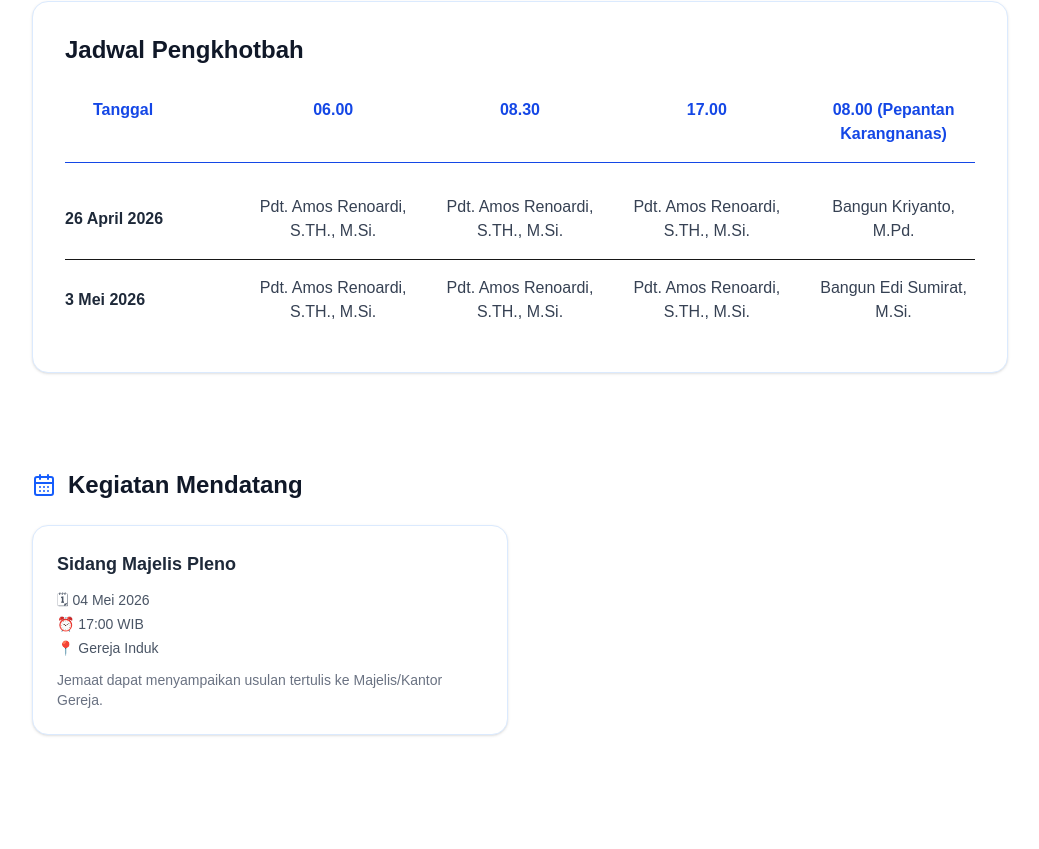
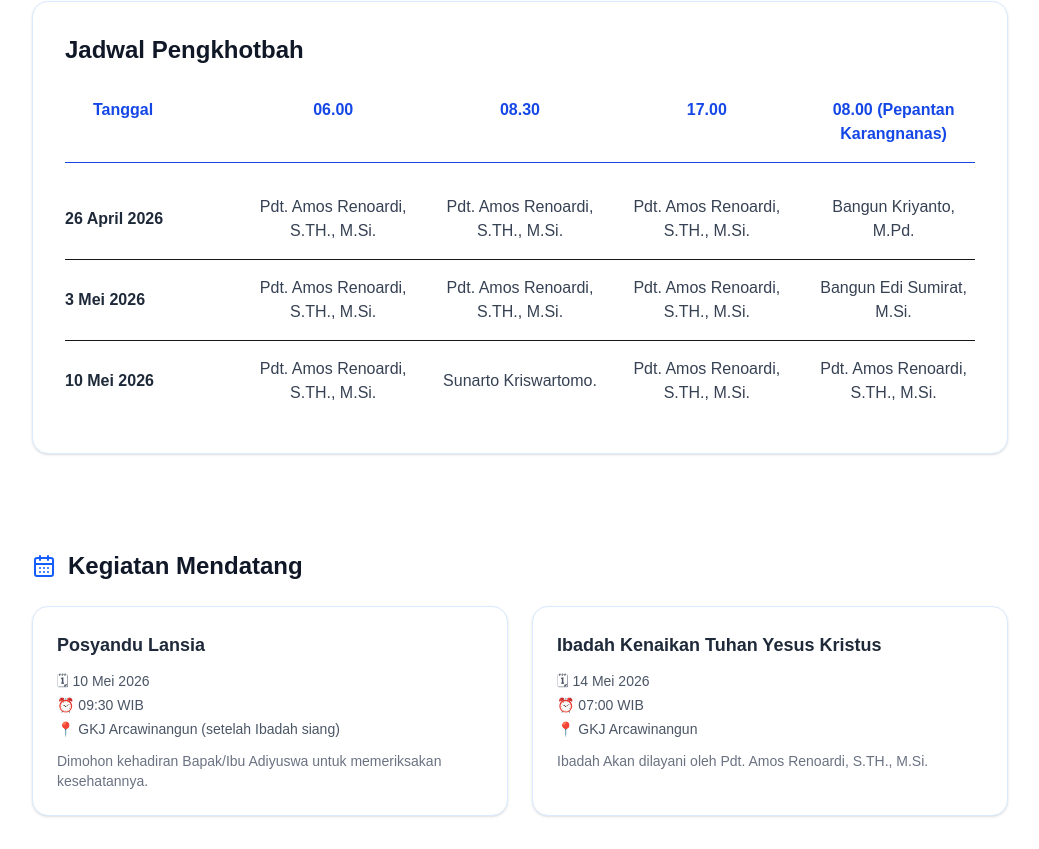
Before and after one commit to jeanAlexsander/gkj-arcawinangun, a Next.js app: page /pengumuman in a window 1280 px wide. Shown: the part 691-1540 px from the top of the page, without its empty margins (120-1159 px from the left). Built offline with nearby package versions, Linux system fonts and the light colour scheme.

Commit message:
update pengumuman kegiatan mendatang, jadwal khotbah and update struktur organisasi on tentang page

```diff
--- a/src/app/page.js
+++ b/src/app/page.js
@@ -105,7 +105,7 @@ export default function Home() {
               Kabupaten Banyumas. Merupakan bagian dari GKJ Klasis Banyumas
               Utara dimana GKJ sendiri merupakan sebuah sinode gereja yang
               berkantor di Salatiga. Sinode GKJ merupakan bagian dari
-              persekutuan-persekutuan di Indonesia (PGI).
+              Persekutuan-persekutuan Gereja di Indonesia (PGI).
             </p>
 
             <Link
--- a/src/app/pengumuman/page.js
+++ b/src/app/pengumuman/page.js
@@ -14,14 +14,20 @@ export default function PengumumanPage() {
   ];
   const kegiatanMendatang = [
     {
-      title: "Sidang Majelis Pleno",
-      date: "04 Mei 2026",
-      time: "17:00 WIB",
-      location: "Gereja Induk",
+      title: "Posyandu Lansia",
+      date: "10 Mei 2026",
+      time: "09:30 WIB",
+      location: "GKJ Arcawinangun (setelah Ibadah siang)",
       description:
-        "Jemaat dapat menyampaikan usulan tertulis ke Majelis/Kantor Gereja.",
+        "Dimohon kehadiran Bapak/Ibu Adiyuswa untuk memeriksakan kesehatannya.",
     },
-    // { title: "Perayaan Paskah", date: "31 Maret 2026" },
+    {
+      title: "Ibadah Kenaikan Tuhan Yesus Kristus",
+      date: "14 Mei 2026",
+      time: "07:00 WIB",
+      location: "GKJ Arcawinangun",
+      description: "Ibadah Akan dilayani oleh Pdt. Amos Renoardi, S.TH., M.Si.",
+    },
   ];
   return (
     <main className="bg-white space-y-24">
@@ -114,6 +120,15 @@ export default function PengumumanPage() {
                       "Bangun Edi Sumirat, M.Si.",
                     ],
                   },
+                  {
+                    tanggal: "10 Mei 2026",
+                    pendeta: [
+                      "Pdt. Amos Renoardi, S.TH., M.Si.",
+                      "Sunarto Kriswartomo.",
+                      "Pdt. Amos Renoardi, S.TH., M.Si.",
+                      "Pdt. Amos Renoardi, S.TH., M.Si.",
+                    ],
+                  },
                 ].map((item, index) => (
                   <div
                     key={index}
--- a/src/app/tentang/page.js
+++ b/src/app/tentang/page.js
@@ -37,7 +37,7 @@ export default function TentangPage() {
               Kabupaten Banyumas. Merupakan bagian dari GKJ Klasis Banyumas
               Utara dimana GKJ sendiri merupakan sebuah sinode gereja yang
               berkantor di Salatiga. Sinode GKJ merupakan bagian dari
-              persekutuan-persekutuan di Indonesia (PGI).
+              Persekutuan-persekutuan Gereja di Indonesia (PGI).
             </p>
           </div>
 
@@ -201,11 +201,11 @@ export default function TentangPage() {
           </h2>
 
           <Image
-            src="/gereja.jpg"
-            alt="Majelis GKJ Arcawinangun"
-            width={600}
-            height={400}
-            className="rounded-xl shadow-md mx-auto"
+            src="/struktur.png"
+            alt="Struktur Majelis GKJ Arcawinangun"
+            width={1000}
+            height={500}
+            className="rounded-xl shadow-md mx-auto object-contain"
           />
 
           <p className="text-gray-800 mt-4">
```
Also changed, not shown: public/struktur.png (added).
